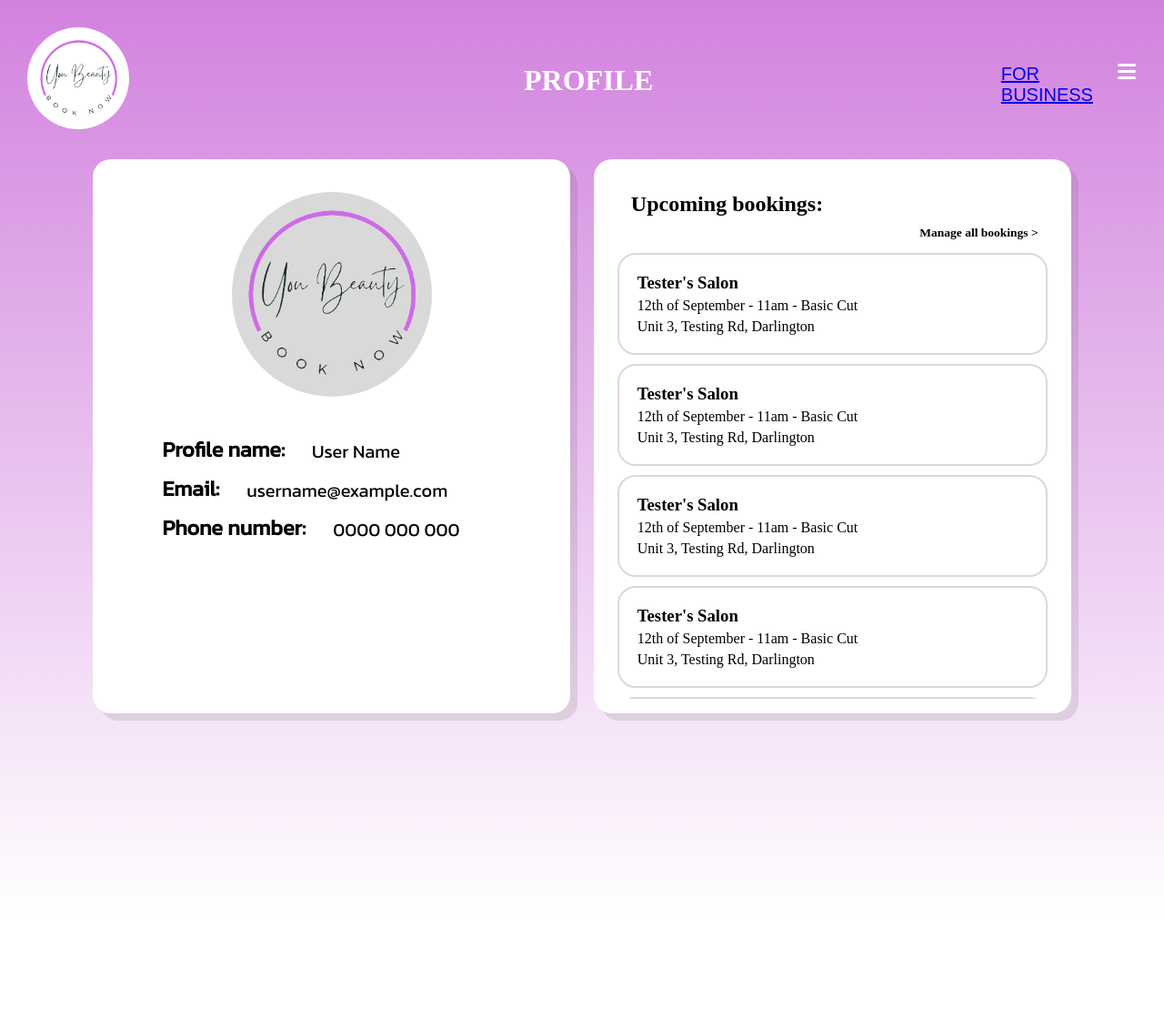
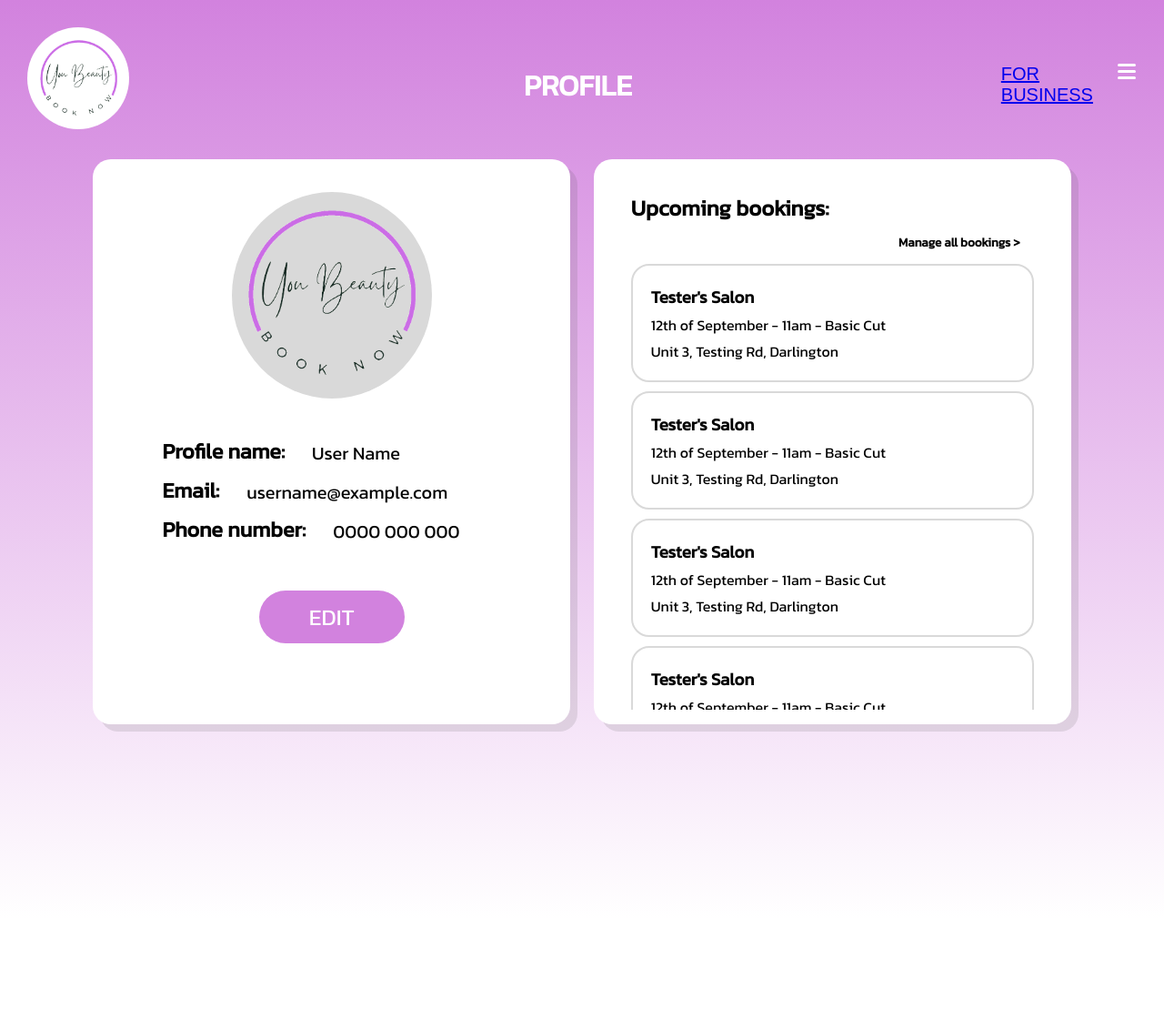
Before and after one commit to henrylo212/YouBeauty, a Django app: page /profile/ in a window 1280 px wide. Shown: the whole page at 91% size. Run offline with Django 5.2, Linux system fonts and the light colour scheme.

Commit message:
edit button & new page, minor adjustments

```diff
--- a/Code/accounts/urls.py
+++ b/Code/accounts/urls.py
@@ -8,6 +8,7 @@ urlpatterns = [
     path("register/", views.RegistrationView, name="register"),
     path("faq/", views.FAQView, name="faq"),
     path('profile/', views.profileView, name='profile'),
+    path('edit_profile/', views.editProfileView, name='edit_profile'),
 
     path('bookings/', views.bookingsView, name = 'bookings'),
 
--- a/Code/accounts/views.py
+++ b/Code/accounts/views.py
@@ -53,6 +53,8 @@ def FAQView(request):
 def profileView(request):
     return render(request, 'profile/profile.html')
 
+def editProfileView(request):
+    return render(request, 'profile/edit_profile.html')
 
 def bookingsView(request):
     return render(request, 'bookings.html')
--- a/Code/static/css/profile.css
+++ b/Code/static/css/profile.css
@@ -7,6 +7,7 @@ body{
     /* justify-content: space-evenly; */
     /* align-items: center; */
     align-content: flex-start;
+    font-family: 'Kanit', Verdana, sans-serif;
 }
 
 .profile-heading-container{
@@ -120,7 +121,6 @@ body{
     align-content: flex-start;
     /* background-color: blue; */
     font-size: 20px;
-    font-family: 'Kanit', Verdana, sans-serif;
     /* padding: 0px 20px; */
     margin: 0px 40px;
     padding: 1em;
@@ -156,7 +156,7 @@ body{
     /* align-items: center; */
     /* justify-content: center; */
     /* align-self: center; */
-    margin: 10px;
+    margin: 10px 25px;
     /* text-align: center; */
     padding: 20px;
     text-align: left;
@@ -184,7 +184,7 @@ body{
     align-content: center;
     text-align: center;
     align-self:flex-end;
-    padding-right: 20px;
+    padding-right: 40px;
     font-size: 9px;
     padding-bottom: 4px;
     /* background-color: coral; */
@@ -213,8 +213,34 @@ body{
     border-radius: 10px;
     size: 40px;
 }
+::-webkit-scrollbar-track {
+    margin: 0 30px;
+}
 /* @media(max-width: 575px) {
     .profile-page {
         flex-wrap: wrap;
     }
 } */
+
+
+.edit-button {
+    font-size: 25px;
+    border-radius: 30px;
+    background-color: #d282de;
+    margin: 5px 20px;
+    margin-top: 30px;
+    padding: 10px 5px;
+    max-width: 150px;
+    align-self: center;
+    width: 100%;
+    text-align: center;
+    text-decoration: none;
+    color: #fff;
+    /* justify-self: center; */
+}
+
+.edit-button:hover {
+    /* background-color: #ad43be; */
+    background-color: #b644c8;
+    /* color: #b644c8; */
+}
--- a/Code/templates/profile/profile.html
+++ b/Code/templates/profile/profile.html
@@ -37,6 +37,7 @@
                     <p>0000 000 000</p>
                 </div>
             </div>
+            <a class="edit-button" href="{% url 'edit_profile' %}" type="button">EDIT</button></a>
         </div>
         <div class="upcoming-bookings">
             <div class="upcoming-title">
```
Also changed, not shown: Code/templates/profile/edit_profile.html (added).
